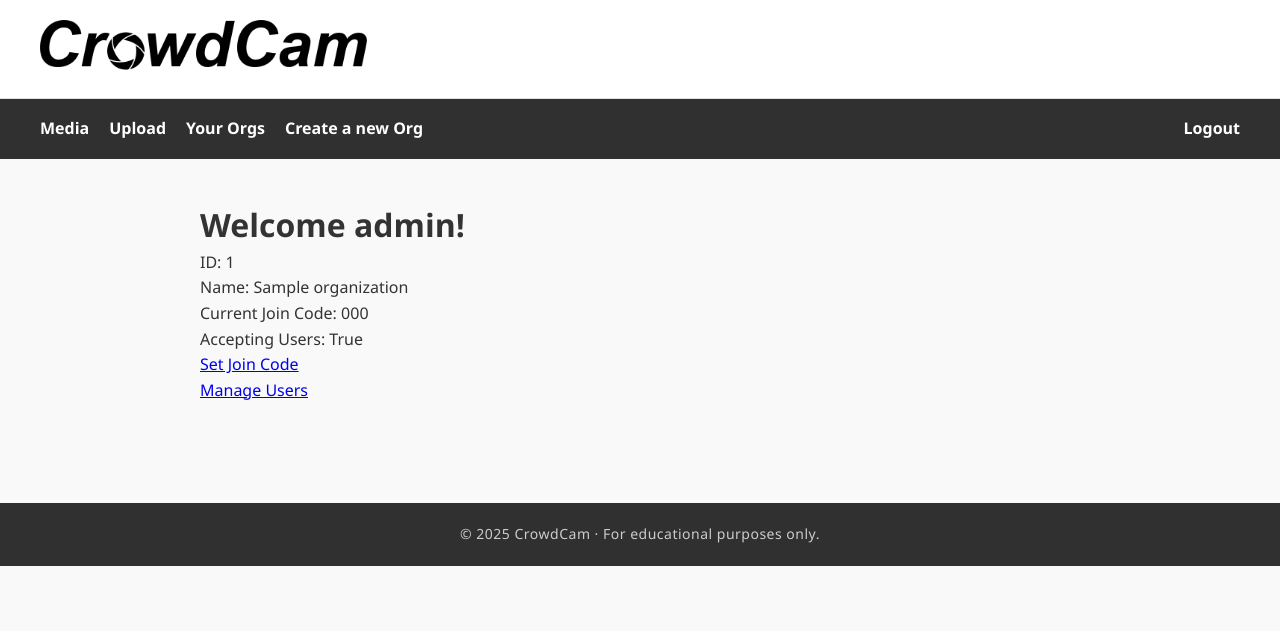
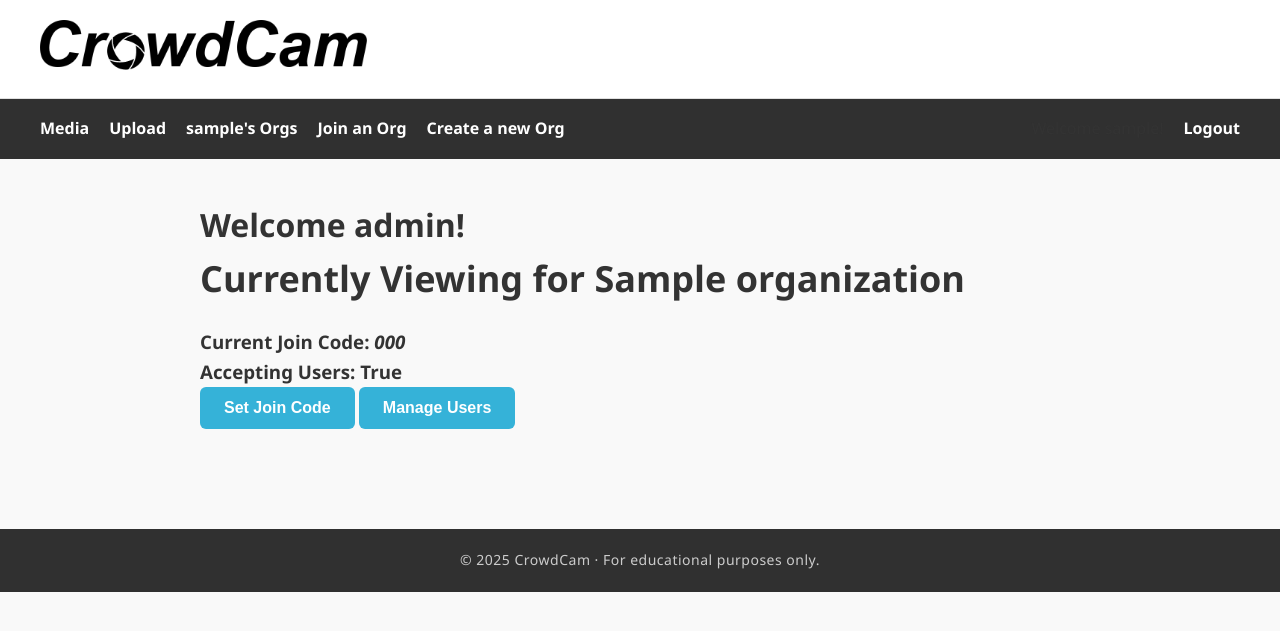
Before and after one commit to crowdcam/crowdcam, a Django app: page /organization/1/admin in a window 1280 px wide. Shown: the top 631 px of the page. Run offline with Django 5.2, Linux system fonts and the light colour scheme; a user stored in the database is signed in; tables that the repository leaves empty hold one stand-in row (values such as "Sample post").

Commit message:
Added lots of CSS/HTML Cleanup additions

```diff
--- a/crowd_app/templates/crowd_app/index.html
+++ b/crowd_app/templates/crowd_app/index.html
@@ -4,6 +4,7 @@
 <!-- Main content goes here-->
 <h2>Welcome to CrowdCam</h2>
 
-<p>Opps! Looks like you showed up a bit early. There is no content here yet.</p>
+<p>We are a platform used for people to upload content for events, conferences, and parties! We believe that no one person can capture every fun moment. So why not let people capture their own moments and stories? With CrowdCam, you can create organizations for users to join and your users can upload their photos!</p>
+<p>Worried about unprofessional content? We've got you covered. Each piece of media that is uploaded is held in a queue for approval. Designated moderators will then approve the content for public viewing.</p>
 <!-- End of content variable-->
 {% endblock %}
--- a/crowd_app/templates/crowd_app/main_page_template.html
+++ b/crowd_app/templates/crowd_app/main_page_template.html
@@ -23,7 +23,8 @@
             <li><a href="{% url 'crowd_app:media_index' %}">Media</a></li>
             {% if user.is_authenticated %}
             <li><a href="{% url 'crowd_app:upload' %}">Upload</a></li>
-            <li><a href="{% url 'organization:user_orgs' %}">Your Orgs</a></li>
+            <li><a href="{% url 'organization:user_orgs' %}">{{ user.username }}'s Orgs</a></li>
+            <li><a href="{% url 'organization:join_org' %}">Join an Org</a></li>
             <li><a href="{% url 'organization:create_org' %}">Create a new Org</a></li>
             {% endif %}
         </ul>
@@ -32,6 +33,7 @@
             <li><a href="{% url 'users:create_user' %}">Create an account</a></li>
             <li><a href="{% url 'users:login' %}">Login</a></li>
             {% else %}
+            <li>Welcome {{ user.username}}!</li>
           <li><a href="{% url 'users:logout' %}">Logout</a></li>
             {% endif %}
         </ul>
--- a/organization/templates/organization/admin/index.html
+++ b/organization/templates/organization/admin/index.html
@@ -9,13 +9,15 @@
 
 {% if org %}
     <h1>Welcome admin!</h1>
-    ID: {{org.id}}
-    <br>
-    Name: {{ org.name }}<br>
-    Current Join Code: {{ org.join_code }}<br>
-    Accepting Users: {{ org.accepting_users }}<br>
-    <a href="{% url 'organization:set_join_code' org.id %}">Set Join Code</a><br>
-    <a href="{% url 'organization:manage_users' org.id %}">Manage Users</a>
+    <h2>Currently Viewing for {{ org.name }}</h2>
+    <h3>Current Join Code: <em>{{ org.join_code }}</em></h3>
+    <h3>Accepting Users: {{ org.accepting_users }}<br></h3>
+    <form action="{% url 'organization:set_join_code' org.id %}" method="get" style="display:inline;">
+        <button type="submit">Set Join Code</button>
+    </form>
+    <form action="{% url 'organization:manage_users' org.id %}" method="get" style="display:inline;">
+        <button type="submit">Manage Users</button>
+    </form>
 
 {% endif %}
 
--- a/organization/templates/organization/admin/set_join_code.html
+++ b/organization/templates/organization/admin/set_join_code.html
@@ -12,5 +12,9 @@
     {{ form.as_p }}
     <button type="submit">Set Join Code</button>
 </form>
+
+<form action="{% url 'organization:admin_index' org_id %}" method="get" style="display: inline;">
+    <button type="submit">Back to Admin Index</button>
+</form>
 <!-- End of content variable-->
 {% endblock %}
--- a/organization/templates/organization/admin/user.html
+++ b/organization/templates/organization/admin/user.html
@@ -26,6 +26,8 @@
 {% else %}
 <h2>User is not a member of your org</h2>
 {% endif %}
-<a href="{% url 'organization:manage_users' org_id %}">Return to Manage Users</a>
+<form action="{% url 'organization:manage_users' org_id %}" method="get">
+    <button type="submit">Return to Manage Users</button>
+</form>
 <!-- End of content variable-->
 {% endblock %}
--- a/organization/views.py
+++ b/organization/views.py
@@ -117,7 +117,7 @@ def set_join_code(request, org_id):
     else:
         form = JoinCodeForm(instance=org)
 
-    context = {"org": org, "form": form}
+    context = {"org": org, "form": form, "org_id": org_id}
     return render(request, "organization/admin/set_join_code.html", context)
 
 @login_required()
--- a/resources/global_styles.css
+++ b/resources/global_styles.css
@@ -112,7 +112,7 @@ form label {
 }
 
 /* Buttons */
-form button {
+button {
     display: inline-block;
     background-color: #35b2d8;
     color: white;
@@ -125,7 +125,7 @@ form button {
     transition: background-color 0.3s ease;
 }
 
-form button:hover {
+button:hover {
     background-color: #2c9abe;
 }
 
```
Also changed, not shown: organization/templates/organization/admin/manage_users.html (+7 -1 lines), organization/templates/organization/index.html (+23 -17 lines), organization/templates/organization/org_view.html (+4 -4 lines).
